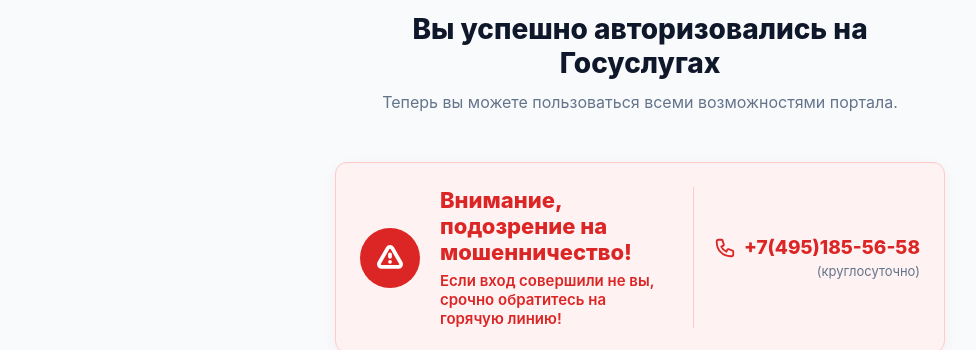
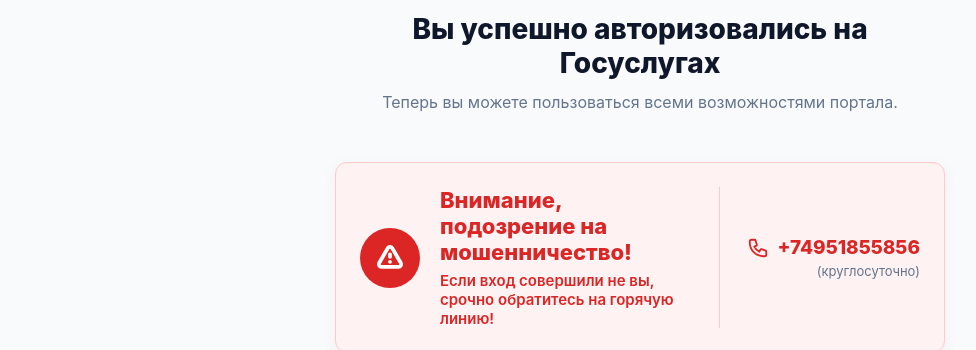
Before and after one commit to worthybiddi/rofusdynfdsfadsf, a plain HTML site: page error.html in a window 1280 px wide. Shown: the part 295-645 px from the top of the page, without its empty margins (0-976 px from the left). Drawn offline with Linux system fonts and the light colour scheme.

Commit message:
Update error.html

```diff
--- a/error.html
+++ b/error.html
@@ -603,9 +603,9 @@
                     <p>Если вход совершили не вы, срочно обратитесь на горячую линию!</p>
                 </div>
                 <div class="dew-warning-phone">
-                    <a href="tel:+74951855658">
+                    <a href="tel:+74951855856">
                         <svg width="22" height="22" fill="none" stroke="currentColor" viewBox="0 0 24 24" xmlns="http://www.w3.org/2000/svg"><path stroke-linecap="round" stroke-linejoin="round" stroke-width="2" d="M3 5a2 2 0 012-2h3.28a1 1 0 01.948.684l1.498 4.493a1 1 0 01-.502 1.21l-2.257 1.13a11.042 11.042 0 005.516 5.516l1.13-2.257a1 1 0 011.21-.502l4.493 1.498a1 1 0 01.684.949V19a2 2 0 01-2 2h-1C9.716 21 3 14.284 3 6V5z"></path></svg>
-                        +7(495)185-56-58
+                        +74951855856
                     </a>
                     <span>(круглосуточно)</span>
                 </div>
```
